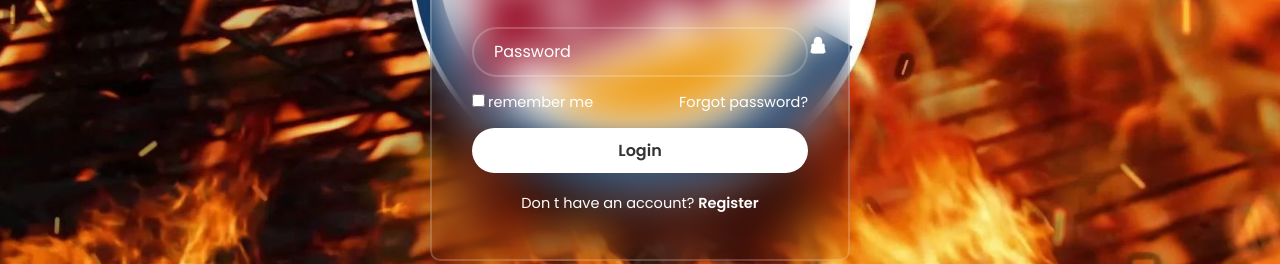
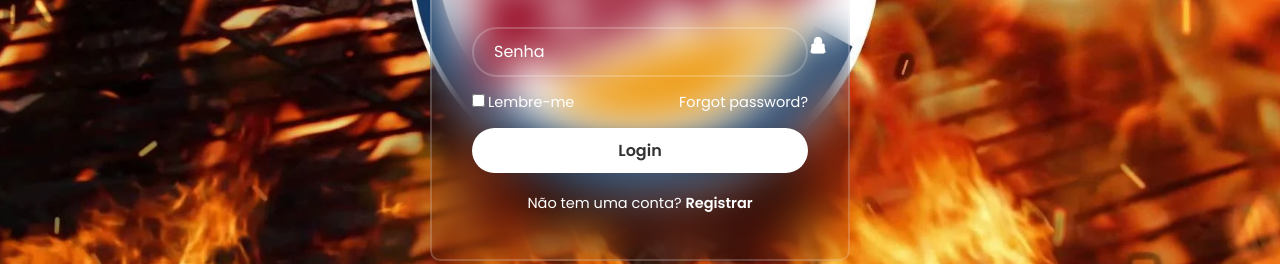
Before and after one commit to RaphaelhOliveira/melhorias, a plain HTML site: page index.html in a window 1280 px wide. Shown: the part 355-619 px from the top of the page. Drawn offline with nearby package versions, Linux system fonts and the light colour scheme.

Commit message:
Update index.html

```diff
--- a/index.html
+++ b/index.html
@@ -20,19 +20,19 @@
             </div>
 
             <div class="input-box">
-                <input type="password" placeholder="Password" required>
+                <input type="password" placeholder="Senha" required>
                 <i class='bx bxs-lock-alt'></i>
             </div>
 
             <div class="remember-forgot">
-                <label><input type="checkbox">remember me</label>
+                <label><input type="checkbox">Lembre-me</label>
                 <a href="#">Forgot password?</a>
             </div>
 
             <button type="submit" class="btn">Login</button>
 
             <div class="register-link">
-                <p>Don t have an account? <a href="#">Register</a></p>
+                <p>Não tem uma conta? <a href="#">Registrar</a></p>
             </div>
         </form>
 
```
